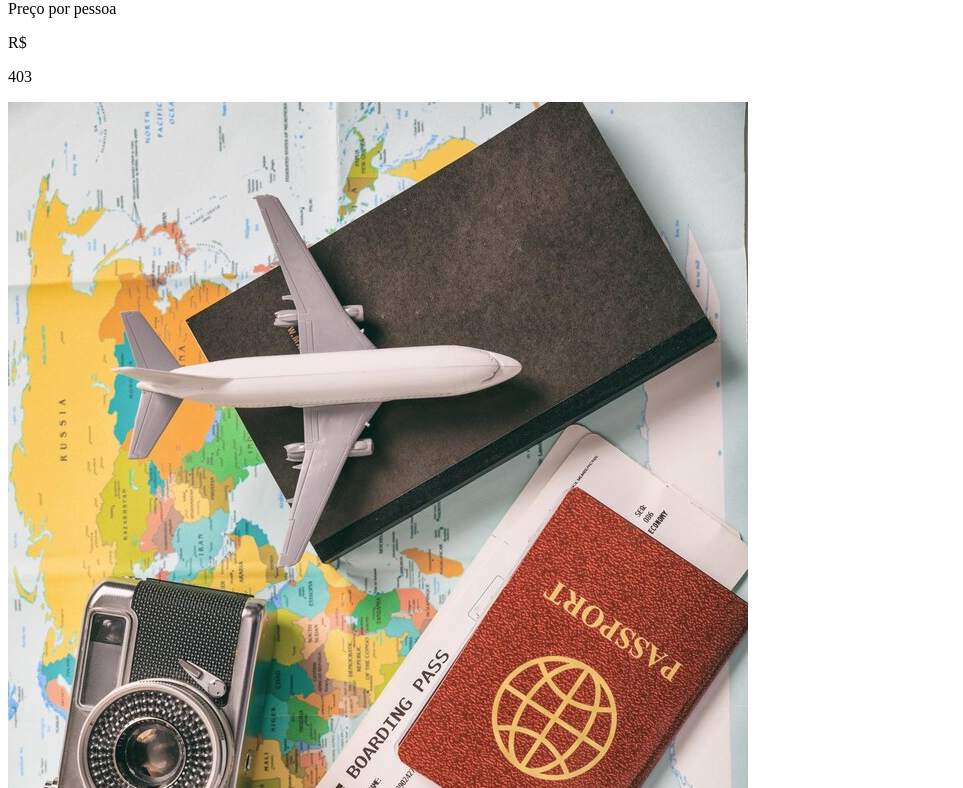
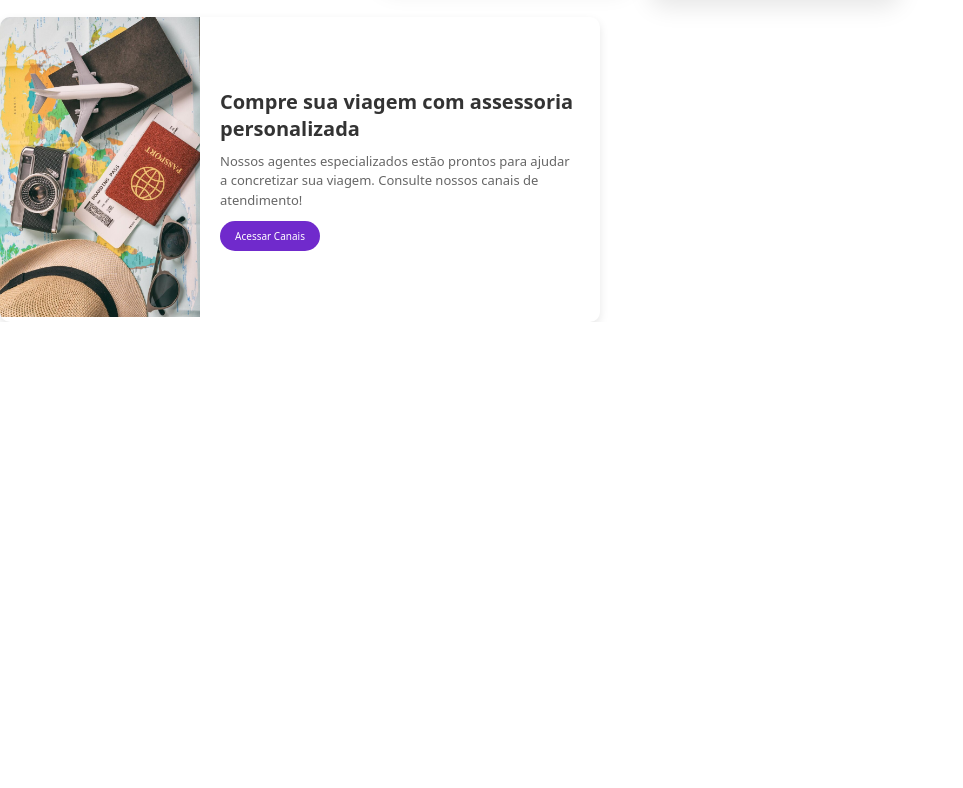
Before and after one commit to sarasmorais/cards-aula05, a plain HTML site: page index.html in a window 1280 px wide. Shown: the part 568-1356 px from the top of the page, without its empty margins (0-963 px from the left). After the commit the page ends 890 px from the top, so only its background shows below. Drawn offline with nearby package versions, Linux system fonts and the light colour scheme; files that its build step writes are made by us from their sources; files whose address does not match are found by name.

Commit message:
alterando a pasta

```diff
--- a/index.html
+++ b/index.html
@@ -4,7 +4,7 @@
     <meta charset="UTF-8">
     <meta name="viewport" content="width=device-width, initial-scale=1.0">
     <title>Cards - Aula 05</title>
-    <link rel="stylesheet" href="..//Atividade-aula05/css/style.css">
+    <link rel="stylesheet" href="./css/style.css">
 </head>
 <body >
     <div class="card-container-vert">
```
